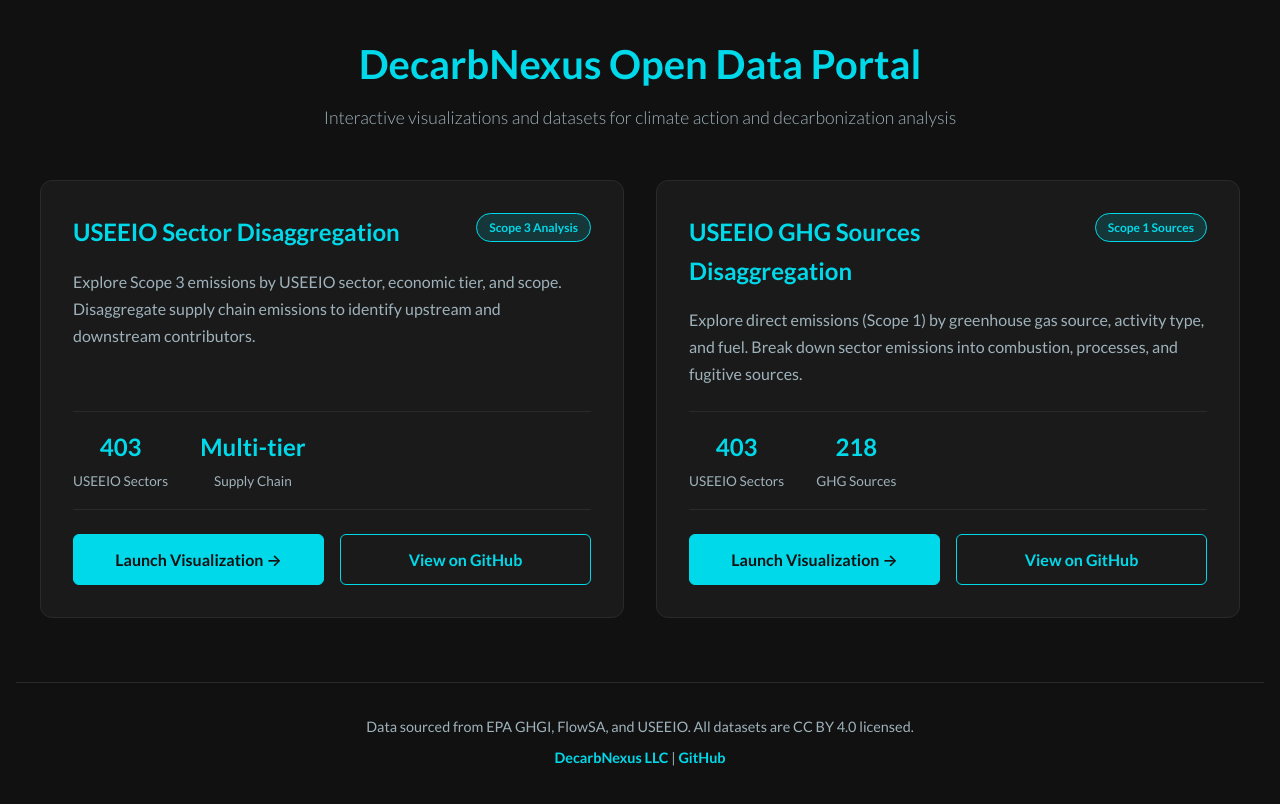
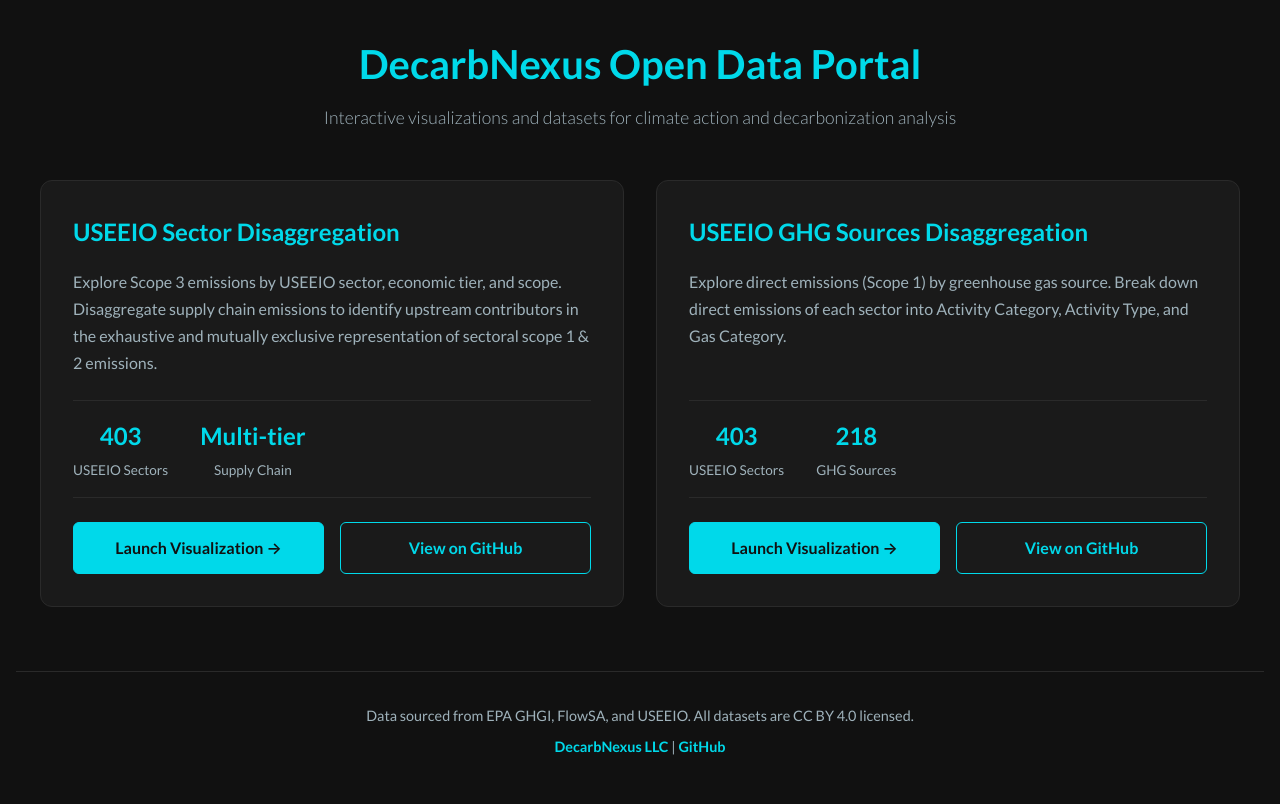
Before and after one commit to DecarbNexus/open.decarbnexus.com, a plain HTML site: page index.html in a window 1280 px wide. Drawn offline with Linux system fonts and the light colour scheme.

Commit message:
Remove badges and update card descriptions
- Remove Scope 3 Analysis and Scope 1 Sources badges
- Update GHG Sources description to focus on Activity/Gas hierarchy
- Update Sectors description to emphasize exhaustive/mutually exclusive representation
- Simplify card layout by removing badge elements

```diff
--- a/index.html
+++ b/index.html
@@ -21,11 +21,10 @@
       <article class="card">
         <div class="card-header">
           <h2>USEEIO Sector Disaggregation</h2>
-          <span class="badge">Scope 3 Analysis</span>
         </div>
         <p class="card-description">
           Explore Scope 3 emissions by USEEIO sector, economic tier, and scope.
-          Disaggregate supply chain emissions to identify upstream and downstream contributors.
+          Disaggregate supply chain emissions to identify upstream contributors in the exhaustive and mutually exclusive representation of sectoral scope 1 & 2 emissions.
         </p>
         <div class="card-stats">
           <div class="stat">
@@ -50,11 +49,10 @@
       <article class="card">
         <div class="card-header">
           <h2>USEEIO GHG Sources Disaggregation</h2>
-          <span class="badge">Scope 1 Sources</span>
         </div>
         <p class="card-description">
-          Explore direct emissions (Scope 1) by greenhouse gas source, activity type, and fuel.
-          Break down sector emissions into combustion, processes, and fugitive sources.
+          Explore direct emissions (Scope 1) by greenhouse gas source.
+          Break down direct emissions of each sector into Activity Category, Activity Type, and Gas Category.
         </p>
         <div class="card-stats">
           <div class="stat">
```
